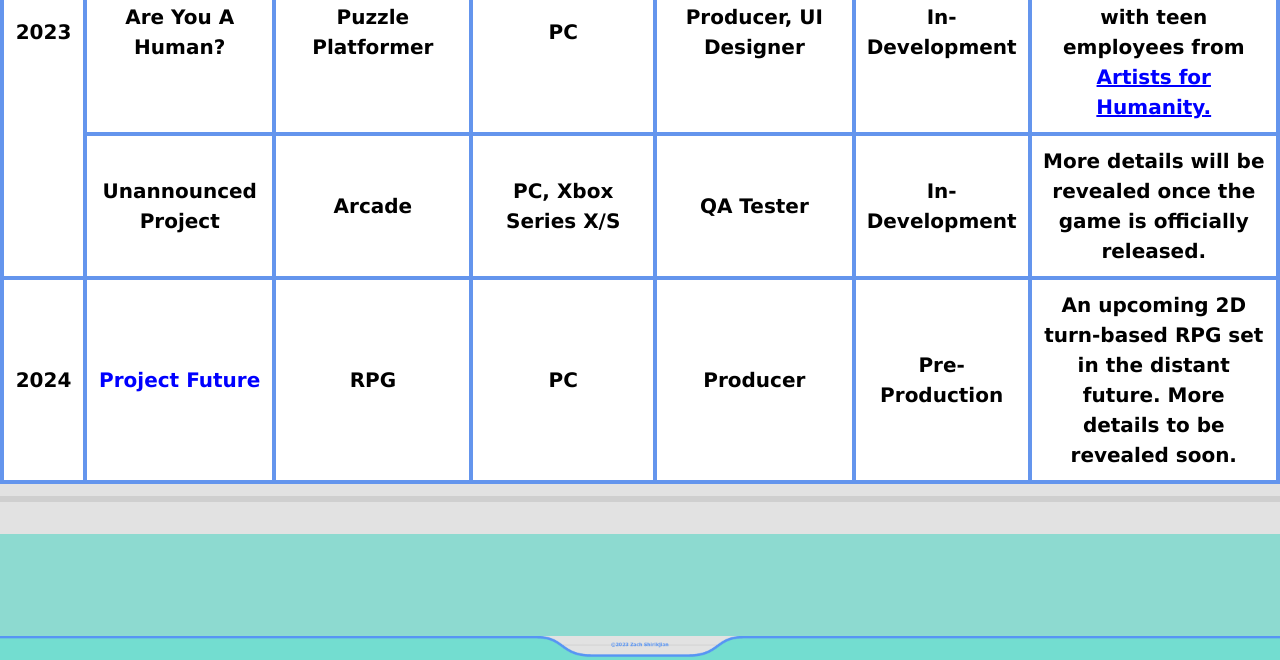
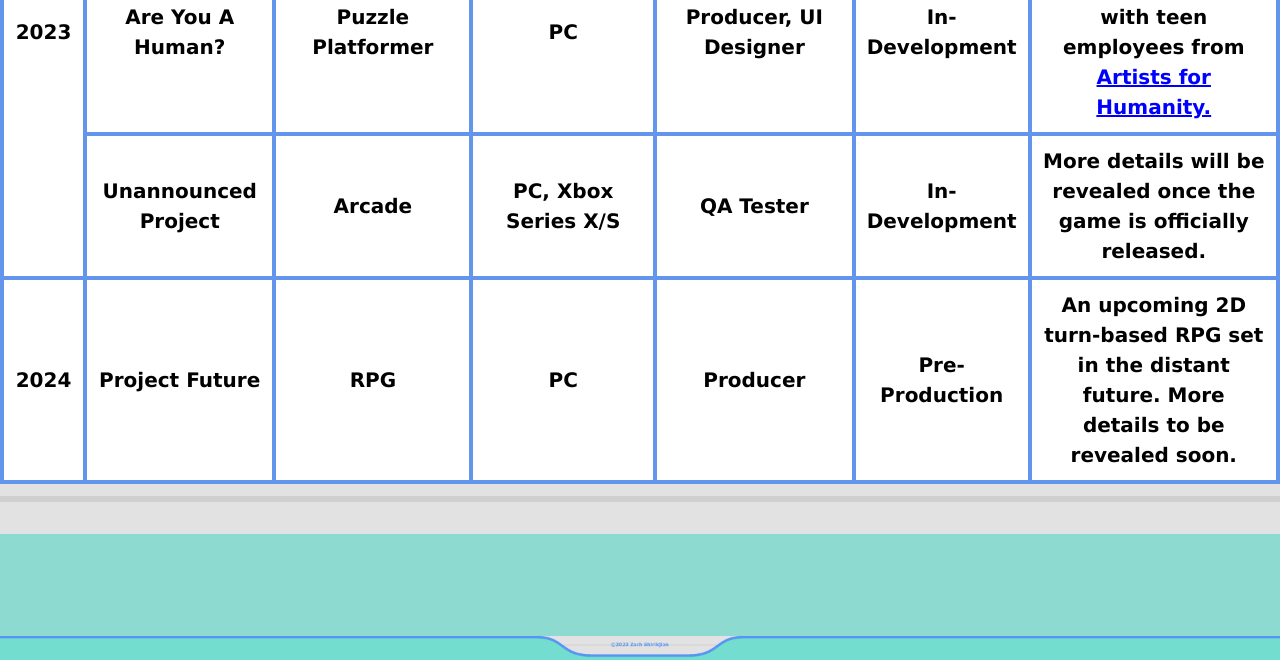
Before and after one commit to ZachShirikjian/FinalPortfolio, a website built with Parcel: page src/about.html in a window 1280 px wide. Shown: the part 4523-5183 px from the top of the page. Built offline with nearby package versions, Linux system fonts and the light colour scheme.

Commit message:
Project Future link removed

```diff
--- a/src/about.html
+++ b/src/about.html
@@ -294,8 +294,7 @@
   </tr>
   <tr>
     <td class = "tablerow">2024</td>
-    <td class ="tablerow"><a href="https://zachshirikjian.itch.io/combocrush"
-      style="color:blue">Project Future</a></td>
+    <td class ="tablerow">Project Future</td>
     <td class = "tablerow">RPG</td>
     <td class = "tablerow">PC</td>
     <td class = "tablerow">Producer</td>
```
